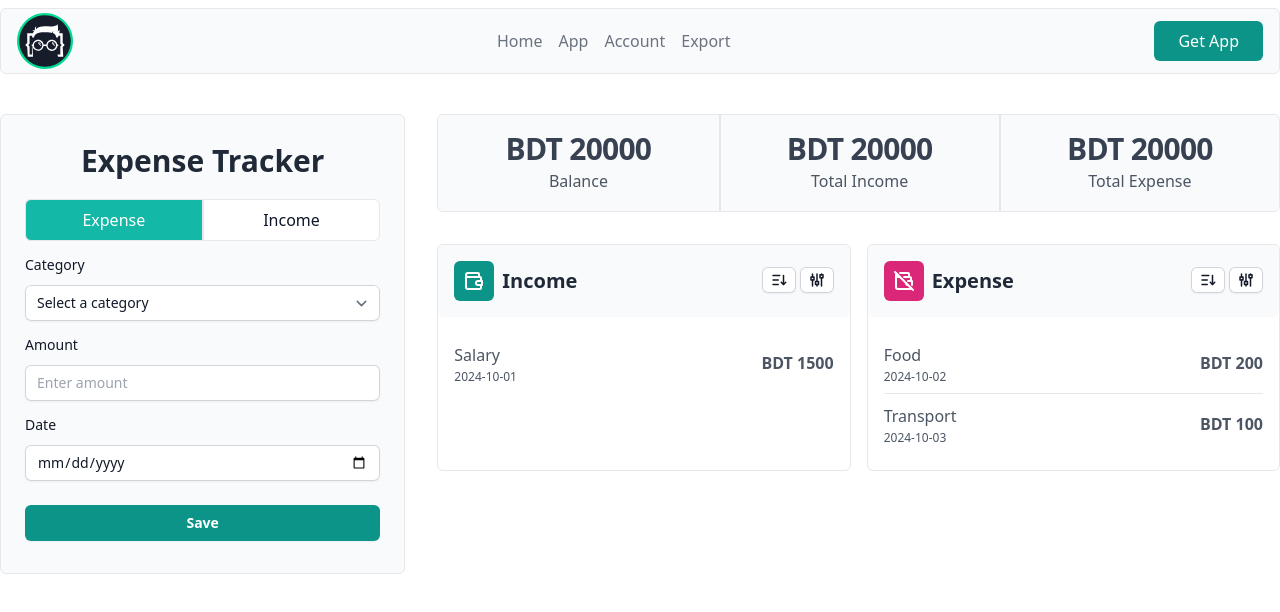
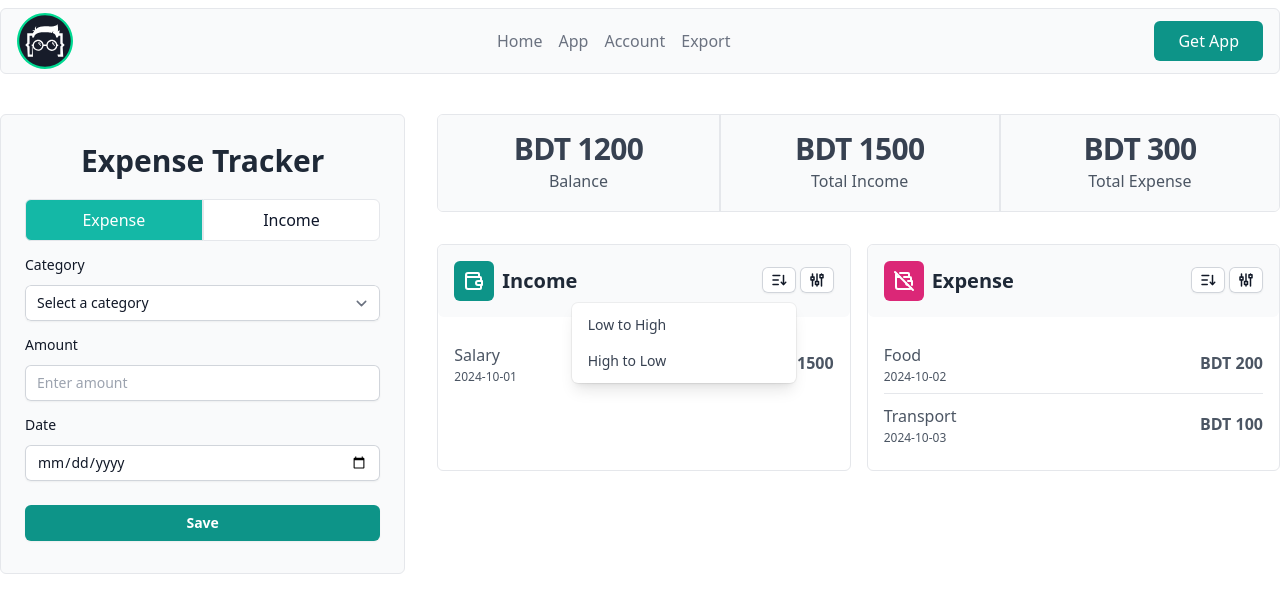
Before and after one commit to Fahim047/rnext-a2-expense-tracker, a React (Vite) app: page / in a window 1280 px wide. Both pictures are taken after a click on the button 778 px from the left and 280 px from the top of the page. Shown: the top 612 px of the page. Built offline with nearby package versions, Linux system fonts and the light colour scheme.

Commit message:
💸Showing Balance Stats

```diff
--- a/src/components/ExpenseBoard.jsx
+++ b/src/components/ExpenseBoard.jsx
@@ -33,6 +33,16 @@ const ExpenseBoard = () => {
 	const incomeTransactions = transactions.filter((t) => t.type === 'income');
 	const expenseTransactions = transactions.filter((t) => t.type === 'expense');
 
+	const totalIncome = incomeTransactions.reduce(
+		(sum, transaction) => sum + Number(transaction.amount),
+		0
+	);
+	const totalExpense = expenseTransactions.reduce(
+		(sum, transaction) => sum + Number(transaction.amount),
+		0
+	);
+	const totalBalance = totalIncome - totalExpense;
+
 	return (
 		<main className="relative mx-auto mt-10 w-full max-w-7xl">
 			<section className="grid grid-cols-1 md:grid-cols-2 lg:grid-cols-3 gap-8">
@@ -50,9 +60,9 @@ const ExpenseBoard = () => {
 				<div className="lg:col-span-2">
 					{/* <!-- Total Balance Stat--> */}
 					<BalanceStat
-						totalBalance="20000"
-						totalExpense="20000"
-						totalIncome="20000"
+						totalBalance={totalBalance}
+						totalExpense={totalExpense}
+						totalIncome={totalIncome}
 					/>
 
 					<div className="grid grid-cols-1 lg:grid-cols-2 gap-4 mt-8">
--- a/src/components/TransactionCard.jsx
+++ b/src/components/TransactionCard.jsx
@@ -1,3 +1,4 @@
+import { useState } from 'react';
 import ExpenseIcon from './icons/expense';
 import FilterIcon from './icons/filter';
 import IncomeIcon from './icons/income';
@@ -10,7 +11,14 @@ const TransactionCard = ({
 	transactions,
 	setTransactions,
 	setMode,
+	setSortOrder,
 }) => {
+	const [showSortMenu, setShowSortMenu] = useState(false);
+	const [showFilterMenu, setShowFilterMenu] = useState(false);
+	const handleSort = (sortBy) => {
+		setSortOrder(sortBy);
+		setShowSortMenu(false);
+	};
 	return (
 		<div className="border rounded-md relative">
 			{/* <!-- Header --> */}
@@ -41,39 +49,45 @@ const TransactionCard = ({
 								id="menu-button"
 								aria-expanded="true"
 								aria-haspopup="true"
+								onClick={() => {
+									setShowSortMenu(!showSortMenu);
+									setShowFilterMenu(false);
+								}}
 							>
 								<SortIcon />
 							</button>
 						</div>
 
+						{showSortMenu && (
 							<div
-							className="hidden absolute z-10 mt-2 left-5 w-56 origin-top-right rounded-md bg-white shadow-lg ring-1 ring-black ring-opacity-5 focus:outline-none"
+								className="absolute z-10 mt-2 right-0 w-56 origin-top-right rounded-md bg-white shadow-lg ring-1 ring-black ring-opacity-5 focus:outline-none"
 								role="menu"
 								aria-orientation="vertical"
 								aria-labelledby="menu-button"
 								tabIndex="-1"
 							>
-							<div className="py-1" role="none">
-								<a
-									href="#"
-									className="block px-4 py-2 text-sm text-gray-700 hover:bg-gray-50 transition-all"
+								<ul className="py-1" role="none">
+									<li
+										className="px-4 py-2 text-sm text-gray-700 hover:bg-gray-50 transition-all cursor-pointer"
 										role="menuitem"
 										tabindex="-1"
 										id="menu-item-0"
+										onClick={() => handleSort('asc')}
 									>
 										Low to High
-								</a>
-								<a
-									href="#"
-									className="block px-4 py-2 text-sm text-gray-700 hover:bg-gray-50 transition-all"
+									</li>
+									<li
+										className="px-4 py-2 text-sm text-gray-700 hover:bg-gray-50 transition-all cursor-pointer"
 										role="menuitem"
 										tabIndex="-1"
 										id="menu-item-0"
+										onClick={() => handleSort('desc')}
 									>
 										High to Low
-								</a>
+									</li>
+								</ul>
 							</div>
-						</div>
+						)}
 					</div>
 
 					{/* <!-- Filtering --> */}
@@ -85,13 +99,18 @@ const TransactionCard = ({
 								id="filter-button"
 								aria-expanded="true"
 								aria-haspopup="true"
+								onClick={() => {
+									setShowFilterMenu(!showFilterMenu);
+									setShowSortMenu(false);
+								}}
 							>
 								<FilterIcon />
 							</button>
 						</div>
 
+						{showFilterMenu && (
 							<div
-							className="hidden absolute right-0 z-10 mt-2 w-56 origin-top-right rounded-md bg-white shadow-lg ring-1 ring-black ring-opacity-5 focus:outline-none"
+								className="absolute right-0 z-10 mt-2 w-56 origin-top-right rounded-md bg-white shadow-lg ring-1 ring-black ring-opacity-5 focus:outline-none"
 								role="menu"
 								aria-orientation="vertical"
 								aria-labelledby="filter-button"
@@ -134,6 +153,7 @@ const TransactionCard = ({
 									</label>
 								</div>
 							</div>
+						)}
 					</div>
 				</div>
 			</div>
```
Lines whose indentation alone changed are shown as unchanged.
